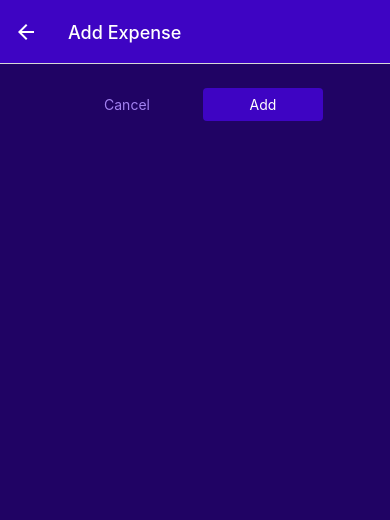
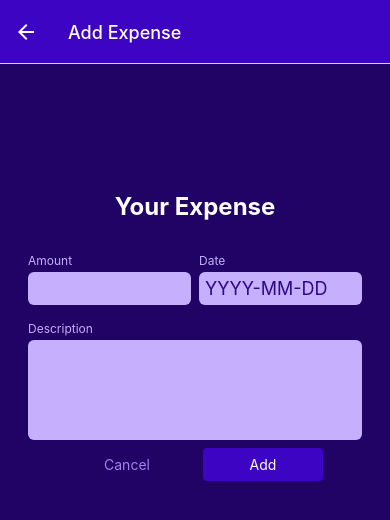
Before and after one commit to Greatshock/rn-course, a React Native app: screen /ManageExpense in a window 390 px wide. Shown: the top 520 px of the page. Built offline with nearby package versions, Linux system fonts and the light colour scheme.

Commit message:
Finished chapter 9

```diff
--- a/components/ExpenseItem.js
+++ b/components/ExpenseOutput/ExpenseItem.js
@@ -1,8 +1,8 @@
 import React from 'react';
 import { Pressable, StyleSheet, Text, View } from 'react-native';
-import { GlobalStyles } from '../constants/styles';
 import { useNavigation } from '@react-navigation/native';
-import { getFormattedDate } from '../utils/date';
+import { getFormattedDate } from '../../utils/date';
+import { GlobalStyles } from '../../constants/styles';
 
 export function ExpenseItem({ id, amount, date, description }) {
   const navigation = useNavigation();
@@ -21,9 +21,7 @@ export function ExpenseItem({ id, amount, date, description }) {
           <Text style={[styles.textBase, styles.description]}>
             {description}
           </Text>
-          <Text style={styles.textBase}>
-            {getFormattedDate(new Date(date))}
-          </Text>
+          <Text style={styles.textBase}>{getFormattedDate(date)}</Text>
         </View>
         <View style={styles.amountContainer}>
           <Text style={styles.amount}>{amount}</Text>
--- a/components/ExpensesOutput.js
+++ b/components/ExpenseOutput/ExpensesOutput.js
@@ -2,7 +2,7 @@ import { View, StyleSheet, Text } from 'react-native';
 
 import { ExpensesList } from './ExpensesList';
 import { ExpensesSummary } from './ExpensesSummary';
-import { GlobalStyles } from '../constants/styles';
+import { GlobalStyles } from '../../constants/styles';
 
 export function ExpensesOutput({ expenses, expensesPeriod, fallbackText }) {
   return (
--- a/components/ExpensesSummary.js
+++ b/components/ExpenseOutput/ExpensesSummary.js
@@ -1,5 +1,5 @@
 import { View, Text, StyleSheet } from 'react-native';
-import { GlobalStyles } from '../constants/styles';
+import { GlobalStyles } from '../../constants/styles';
 
 export function ExpensesSummary({ expenses, periodName }) {
   const expensesSum = expenses.reduce((sum, expense) => {
--- /dev/null
+++ b/components/ManageExpense/ExpenseForm.js
@@ -0,0 +1,148 @@
+import React, { useState } from 'react';
+import { StyleSheet, Text, View } from 'react-native';
+import { Input } from './Input';
+import { Button } from '../UI/Button';
+import { getFormattedDate } from '../../utils/date';
+import { GlobalStyles } from '../../constants/styles';
+
+export function ExpenseForm({
+  defaultValues,
+  submitButtonLabel,
+  onCancel,
+  onSubmit,
+}) {
+  const [inputs, setInputs] = useState({
+    amount: {
+      value: defaultValues ? defaultValues.amount.toString() : '',
+      isValid: true,
+    },
+    date: {
+      value: defaultValues ? getFormattedDate(defaultValues.date) : '',
+      isValid: true,
+    },
+    description: {
+      value: defaultValues ? defaultValues.description : '',
+      isValid: true,
+    },
+  });
+
+  function inputChangedHandler(inputId, enteredValue) {
+    setInputs((inputs) => ({
+      ...inputs,
+      [inputId]: { value: enteredValue, isValid: true },
+    }));
+  }
+
+  function submitHandler() {
+    const expenseData = {
+      amount: +inputs.amount.value,
+      date: new Date(inputs.date.value),
+      description: inputs.description.value,
+    };
+
+    const amountIsValid = !isNaN(expenseData.amount) && expenseData.amount > 0;
+    const dateIsValud =
+      inputs.date.value && expenseData.date !== 'Invalid Date';
+    const descriptionIsValid = expenseData.description.trim().length > 0;
+
+    if (amountIsValid && dateIsValud && descriptionIsValid) {
+      expenseData.date = expenseData.date.toISOString();
+      onSubmit(expenseData);
+    } else {
+      setInputs((inputs) => ({
+        amount: { value: inputs.amount.value, isValid: amountIsValid },
+        date: { value: inputs.date.value, isValid: dateIsValud },
+        description: {
+          value: inputs.description.value,
+          isValid: descriptionIsValid,
+        },
+      }));
+    }
+  }
+
+  const formIsValid =
+    inputs.amount.isValid && inputs.date.isValid && inputs.description.isValid;
+
+  return (
+    <View style={styles.form}>
+      <Text style={styles.title}>Your Expense</Text>
+      <View style={styles.inputsRow}>
+        <Input
+          style={styles.rowInput}
+          label='Amount'
+          invalid={!inputs.amount.isValid}
+          textInputConfig={{
+            keyboardType: 'decimal-pad',
+            value: inputs.amount.value,
+            onChangeText: inputChangedHandler.bind(this, 'amount'),
+          }}
+        />
+        <Input
+          style={styles.rowInput}
+          label='Date'
+          invalid={!inputs.date.isValid}
+          textInputConfig={{
+            placeholder: 'YYYY-MM-DD',
+            maxLength: 10,
+            value: inputs.date.value,
+            onChangeText: inputChangedHandler.bind(this, 'date'),
+          }}
+        />
+      </View>
+      <Input
+        label='Description'
+        invalid={!inputs.description.isValid}
+        textInputConfig={{
+          multiline: true,
+          value: inputs.description.value,
+          onChangeText: inputChangedHandler.bind(this, 'description'),
+        }}
+      />
+      {!formIsValid && (
+        <Text style={styles.errorText}>Invalid input values</Text>
+      )}
+      <View style={styles.buttonsContainer}>
+        <Button style={styles.button} mode='flat' onPress={onCancel}>
+          Cancel
+        </Button>
+        <Button style={styles.button} onPress={submitHandler}>
+          {submitButtonLabel}
+        </Button>
+      </View>
+    </View>
+  );
+}
+
+const styles = StyleSheet.create({
+  form: {
+    marginTop: 80,
+  },
+  title: {
+    fontSize: 24,
+    fontWeight: 'bold',
+    color: 'white',
+    marginVertical: 24,
+    textAlign: 'center',
+  },
+  inputsRow: {
+    flexDirection: 'row',
+    justifyContent: 'space-between',
+  },
+  rowInput: {
+    flex: 1,
+  },
+  buttonsContainer: {
+    flexDirection: 'row',
+    justifyContent: 'center',
+    alignItems: 'center',
+  },
+  button: {
+    width: 120,
+    marginHorizontal: 8,
+  },
+  errorText: {
+    textAlign: 'center',
+    color: GlobalStyles.colors.error500,
+    margin: 8,
+  },
+});
--- /dev/null
+++ b/components/ManageExpense/Input.js
@@ -0,0 +1,49 @@
+import React from 'react';
+import { Text, TextInput } from 'react-native';
+import { StyleSheet, View } from 'react-native';
+import { GlobalStyles } from '../../constants/styles';
+
+export function Input({ label, invalid, style, textInputConfig }) {
+  const inputStyles = [styles.input];
+
+  if (textInputConfig?.multiline) inputStyles.push(styles.multiline);
+  if (invalid) inputStyles.push(styles.invalidInput);
+
+  return (
+    <View style={[styles.inputContainer, style]}>
+      <Text style={[styles.label, invalid && styles.invalidLabel]}>
+        {label}
+      </Text>
+      <TextInput style={inputStyles} {...textInputConfig} />
+    </View>
+  );
+}
+
+const styles = StyleSheet.create({
+  inputContainer: {
+    marginHorizontal: 4,
+    marginVertical: 8,
+  },
+  label: {
+    fontSize: 12,
+    color: GlobalStyles.colors.primary100,
+    marginBottom: 4,
+  },
+  input: {
+    backgroundColor: GlobalStyles.colors.primary100,
+    padding: 6,
+    borderRadius: 6,
+    fontSize: 18,
+    color: GlobalStyles.colors.primary700,
+  },
+  multiline: {
+    minHeight: 100,
+    textAlignVertical: 'top',
+  },
+  invalidLabel: {
+    color: GlobalStyles.colors.error500,
+  },
+  invalidInput: {
+    backgroundColor: GlobalStyles.colors.error50,
+  },
+});
--- a/screens/AllExpensesScreen.js
+++ b/screens/AllExpensesScreen.js
@@ -1,7 +1,7 @@
 import React from 'react';
 import { StyleSheet } from 'react-native';
-import { ExpensesOutput } from '../components/ExpensesOutput';
 import { useSelector } from 'react-redux';
+import { ExpensesOutput } from '../components/ExpenseOutput/ExpensesOutput';
 
 export function AllExpensesScreen() {
   const expenses = useSelector((state) => state.expenses.expenses);
--- a/screens/ManageExpenseScreen.js
+++ b/screens/ManageExpenseScreen.js
@@ -2,14 +2,15 @@ import React, { useLayoutEffect } from 'react';
 import { StyleSheet, View } from 'react-native';
 import { IconButton } from '../components/UI/IconButton';
 import { GlobalStyles } from '../constants/styles';
-import { Button } from '../components/UI/Button';
-import { useDispatch } from 'react-redux';
+import { useDispatch, useSelector } from 'react-redux';
 import { addExpense, deleteExpense, updateExpense } from '../store/store';
-import { getFormattedDate } from '../utils/date';
+import { ExpenseForm } from '../components/ManageExpense/ExpenseForm';
 
 export function ManageExpenseScreen({ navigation, route }) {
   const expenseId = route.params?.expenseId;
   const isEditing = !!expenseId;
+  const expenses = useSelector((state) => state.expenses.expenses);
+  const selectedExpense = expenses.find((e) => e.id === expenseId);
 
   const dispatch = useDispatch();
 
@@ -28,25 +29,11 @@ export function ManageExpenseScreen({ navigation, route }) {
     navigation.goBack();
   }
 
-  function confirmHandler() {
+  function confirmHandler(expenseData) {
     if (isEditing) {
-      dispatch(
-        updateExpense({
-          id: expenseId,
-          data: {
-            description: 'Test Updated',
-            amount: 99.99,
-          },
-        })
-      );
+      dispatch(updateExpense({ id: expenseId, data: expenseData }));
     } else {
-      dispatch(
-        addExpense({
-          description: 'Test',
-          amount: 29.99,
-          date: new Date().toISOString(),
-        })
-      );
+      dispatch(addExpense(expenseData));
     }
 
     navigation.goBack();
@@ -54,14 +41,13 @@ export function ManageExpenseScreen({ navigation, route }) {
 
   return (
     <View style={styles.container}>
-      <View style={styles.buttonsContainer}>
-        <Button style={styles.button} mode='flat' onPress={cancelHandler}>
-          Cancel
-        </Button>
-        <Button style={styles.button} onPress={confirmHandler}>
-          {isEditing ? 'Update' : 'Add'}
-        </Button>
-      </View>
+      <ExpenseForm
+        defaultValues={selectedExpense}
+        submitButtonLabel={isEditing ? 'Update' : 'Add'}
+        onCancel={cancelHandler}
+        onSubmit={confirmHandler}
+      />
+
       {isEditing && (
         <View style={styles.deleteContainer}>
           <IconButton
@@ -89,13 +75,4 @@ const styles = StyleSheet.create({
     borderTopColor: GlobalStyles.colors.primary200,
     alignItems: 'center',
   },
-  buttonsContainer: {
-    flexDirection: 'row',
-    justifyContent: 'center',
-    alignItems: 'center',
-  },
-  button: {
-    width: 120,
-    marginHorizontal: 8,
-  },
 });
--- a/screens/RecentExpensesScreen.js
+++ b/screens/RecentExpensesScreen.js
@@ -1,16 +1,16 @@
 import React from 'react';
 import { StyleSheet } from 'react-native';
-import { ExpensesOutput } from '../components/ExpensesOutput';
 import { useSelector } from 'react-redux';
 import { getDateMinusDays } from '../utils/date';
+import { ExpensesOutput } from '../components/ExpenseOutput/ExpensesOutput';
 
 export function RecentExpensesScreen() {
   const expenses = useSelector((state) => state.expenses.expenses);
 
   const date7daysAgo = getDateMinusDays(new Date(), 7);
-  const recentExpenses = expenses.filter(
-    (e) => new Date(e.date) > date7daysAgo
-  );
+  const recentExpenses = expenses.filter((e) => {
+    return new Date(e.date) > date7daysAgo;
+  });
 
   return (
     <ExpensesOutput
--- a/store/store.js
+++ b/store/store.js
@@ -24,7 +24,7 @@ const DUMMY_EXPENSES = [
     id: 'e4',
     description: 'A book',
     amount: 14.99,
-    date: new Date('2022-02-19'),
+    date: new Date('2023-06-9'),
   },
   {
     id: 'e5',
--- a/utils/date.js
+++ b/utils/date.js
@@ -1,5 +1,5 @@
 export function getFormattedDate(date) {
-  return `${date.getFullYear()}-${date.getMonth() + 1}-${date.getDate()}`;
+  return date.slice(0, 10);
 }
 
 export function getDateMinusDays(date, days) {
```
Also changed, not shown: components/ExpenseOutput/ExpensesList.js (renamed from components/ExpensesList.js).
